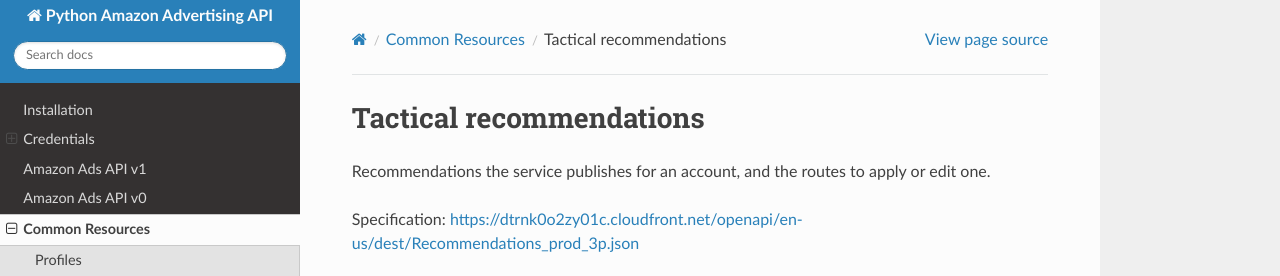
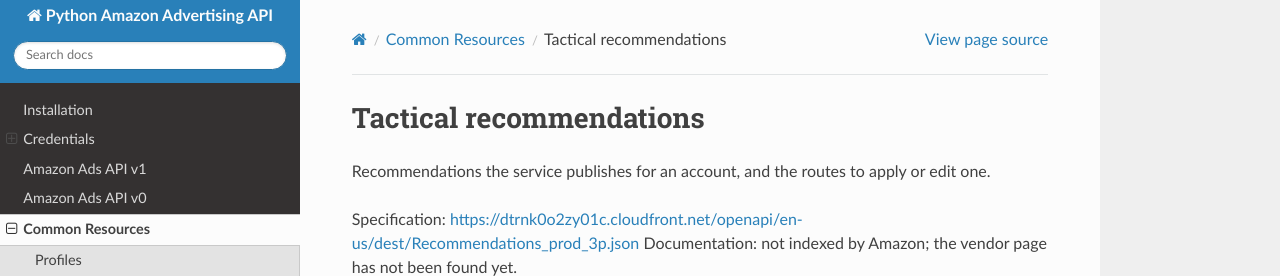
Before and after one commit to denisneuf/python-amazon-ad-api, a Sphinx documentation site: the page built from docs/api/recommendations.rst, in a window 1280 px wide, cut to the strip 0-276 px from the top of the page. Built offline with Sphinx 7.4.7 and the Read the Docs theme 3.1.0, drawn with Linux system fonts in a browser that asks for light colours.

Commit message:
docs(api): mark the five common resources whose vendor page is not indexed
audiences, insights, metadata, recommendations and validation_configurations all
failed every URL form tried (named route, /openapi suffix, contract-file name).
Each carries a Documentation line noting the vendor page has not been found yet,
so the gap is explicit rather than a silent blank. The pages can be linked later
once located.

```diff
--- a/docs/api/audiences.rst
+++ b/docs/api/audiences.rst
@@ -8,6 +8,7 @@ Audiences
 Audience Discovery API
 
 Specification: https://d1y2lf8k3vrkfu.cloudfront.net/openapi/en-us/dest/Audiences_prod_3p.json
+Documentation: not indexed by Amazon; the vendor page has not been found yet.
 
 .. autoclass:: ad_api.api.Audiences
     :members:
--- a/docs/api/insights.rst
+++ b/docs/api/insights.rst
@@ -8,6 +8,7 @@ Insights
 Returns the audiences that overlap with the one given, ranked by affinity.
 
 Specification: https://d1y2lf8k3vrkfu.cloudfront.net/openapi/en-us/dest/Insights_prod_3p.json
+Documentation: not indexed by Amazon; the vendor page has not been found yet.
 
 .. autoclass:: ad_api.api.Insights
     :members:
--- a/docs/api/metadata.rst
+++ b/docs/api/metadata.rst
@@ -7,6 +7,7 @@ Product Selector
 The Amazon Product Selector API allows integrators to receive product metadata such as inventory status, price, eligibility status and product details for SKUS or ASINs in their Product Catalog in order to launch, manage or optimize Sponsored Product, Sponsored Brands or Sponsored Display advertising campaigns. The Product Selector API is available to Sellers, Vendors, and Authors.
 
 Specification: https://d1y2lf8k3vrkfu.cloudfront.net/openapi/en-us/dest/ProductSelector_prod_3p.json
+Documentation: not indexed by Amazon; the vendor page has not been found yet.
 
 .. autoclass:: ad_api.api.Metadata
     :members:
--- a/docs/api/recommendations.rst
+++ b/docs/api/recommendations.rst
@@ -5,6 +5,7 @@ Recommendations the service publishes for an account, and the routes to apply or
 edit one.
 
 Specification: https://dtrnk0o2zy01c.cloudfront.net/openapi/en-us/dest/Recommendations_prod_3p.json
+Documentation: not indexed by Amazon; the vendor page has not been found yet.
 
 .. autoclass:: ad_api.api.Recommendations
     :members:
--- a/docs/api/validation_configurations.rst
+++ b/docs/api/validation_configurations.rst
@@ -2,6 +2,7 @@ Validation Configuration
 ========================
 
 Specification: https://d1y2lf8k3vrkfu.cloudfront.net/openapi/en-us/dest/ValidationConfigurationsAPI_prod_3p.json
+Documentation: not indexed by Amazon; the vendor page has not been found yet.
 
 .. autoclass:: ad_api.api.ValidationConfigurations
     :members:
```
